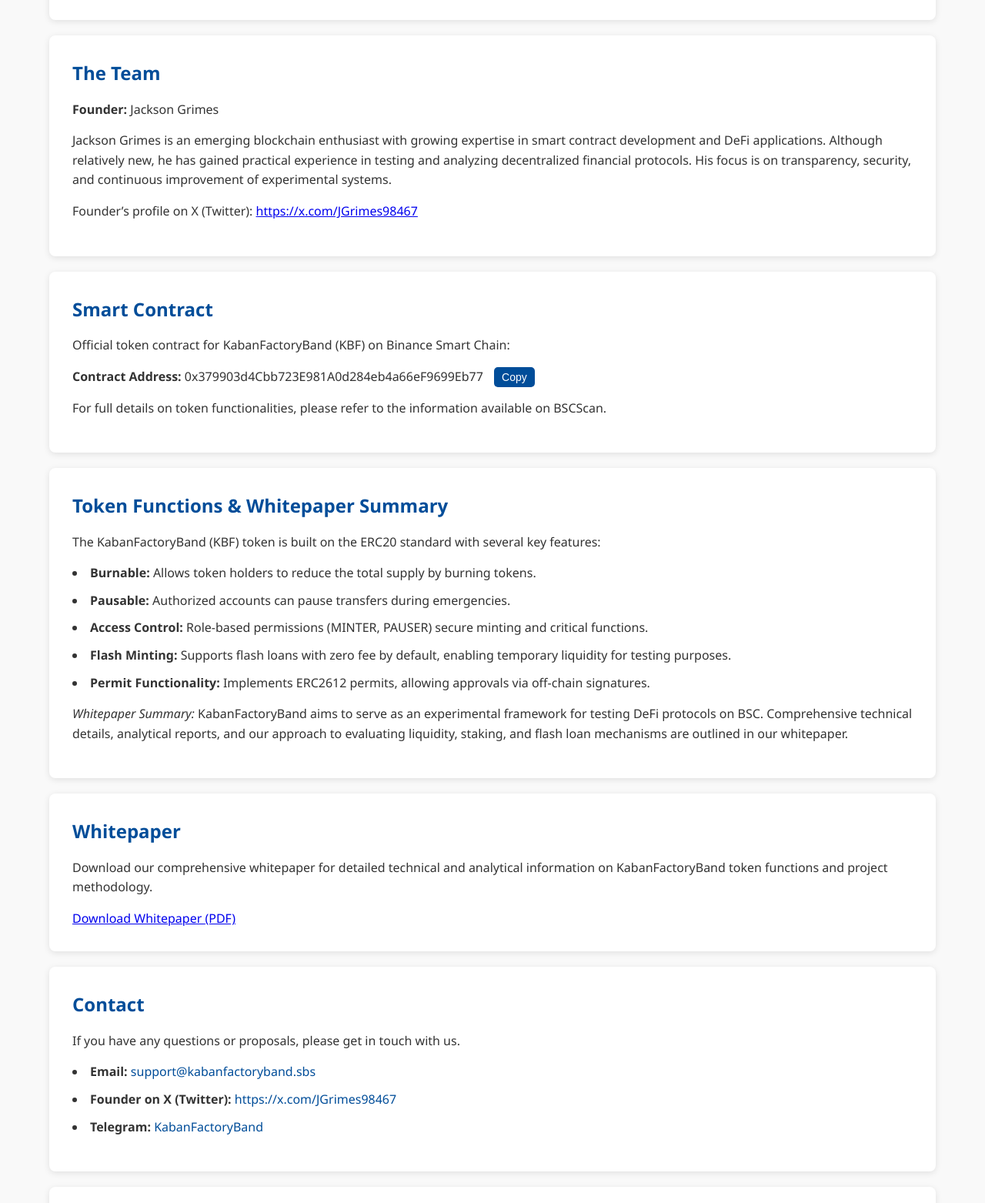
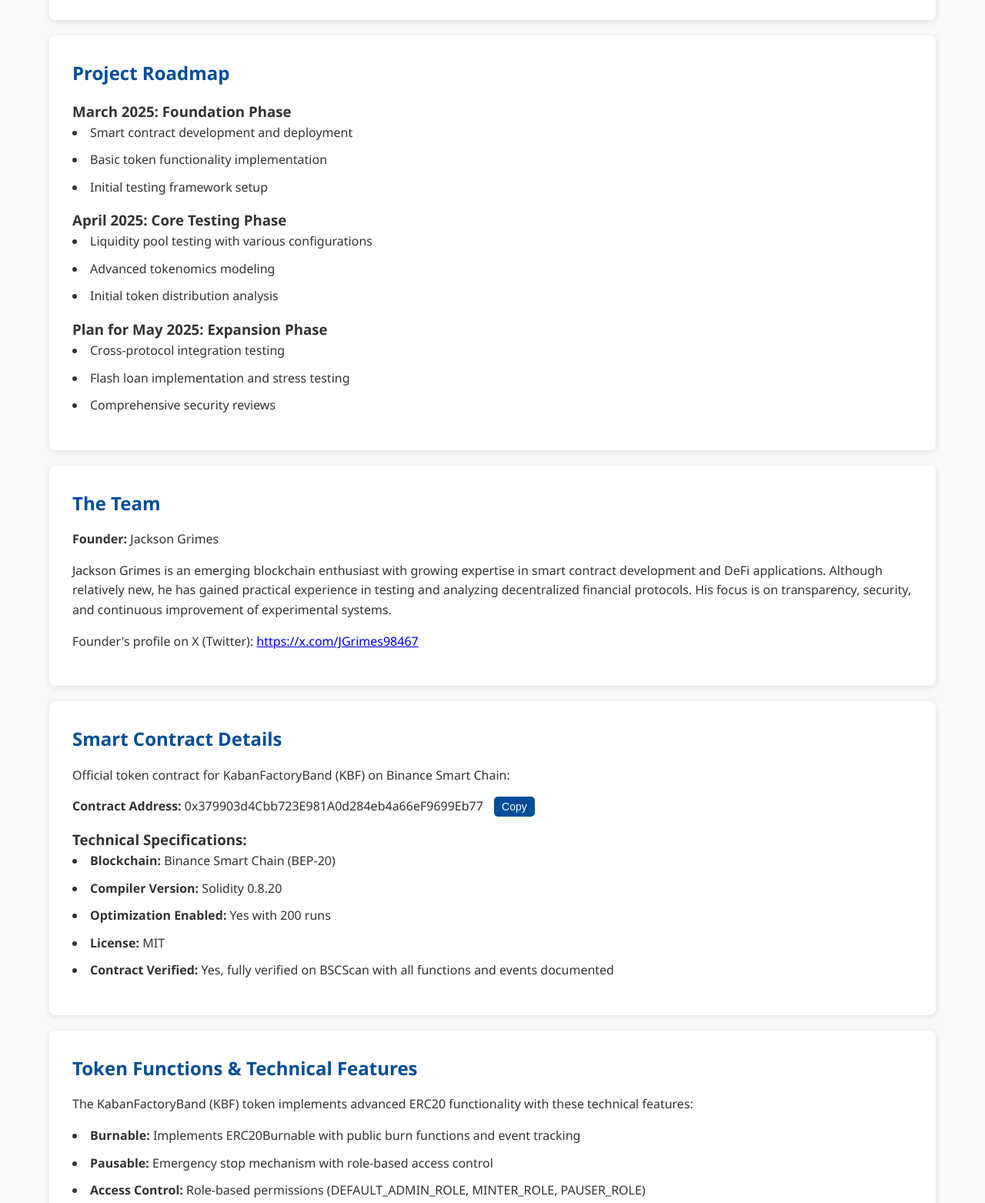
Before and after one commit to bitfox79/KabanFactoryBand, a plain HTML site: page index.html in a window 1280 px wide. Shown: the part 700-2263 px from the top of the page at 77% size. Drawn offline with Linux system fonts and the light colour scheme.

Commit message:
Update index.html
обновление инфы от дипсик

```diff
--- a/index.html
+++ b/index.html
@@ -39,6 +39,35 @@
       </p>
     </section>
 
+    <!-- Project Roadmap -->
+    <section id="roadmap" class="section">
+      <h2>Project Roadmap</h2>
+      <div class="roadmap-item">
+        <h3>March 2025: Foundation Phase</h3>
+        <ul>
+          <li>Smart contract development and deployment</li>
+          <li>Basic token functionality implementation</li>
+          <li>Initial testing framework setup</li>
+        </ul>
+      </div>
+      <div class="roadmap-item">
+        <h3>April 2025: Core Testing Phase</h3>
+        <ul>
+          <li>Liquidity pool testing with various configurations</li>
+          <li>Advanced tokenomics modeling</li>
+          <li>Initial token distribution analysis</li>
+        </ul>
+      </div>
+      <div class="roadmap-item">
+        <h3>Plan for May 2025: Expansion Phase</h3>
+        <ul>
+          <li>Cross-protocol integration testing</li>
+          <li>Flash loan implementation and stress testing</li>
+          <li>Comprehensive security reviews</li>
+        </ul>
+      </div>
+    </section>
+
     <!-- Team Section -->
     <section id="team" class="section">
       <h2>The Team</h2>
@@ -49,48 +78,80 @@
         Jackson Grimes is an emerging blockchain enthusiast with growing expertise in smart contract development and DeFi applications. Although relatively new, he has gained practical experience in testing and analyzing decentralized financial protocols. His focus is on transparency, security, and continuous improvement of experimental systems.
       </p>
       <p>
-        Founder’s profile on X (Twitter): <a href="https://x.com/JGrimes98467" target="_blank">https://x.com/JGrimes98467</a>
+        Founder's profile on X (Twitter): <a href="https://x.com/JGrimes98467" target="_blank">https://x.com/JGrimes98467</a>
       </p>
     </section>
 
     <!-- Contract Section -->
     <section id="contract" class="section">
-      <h2>Smart Contract</h2>
+      <h2>Smart Contract Details</h2>
       <p>Official token contract for KabanFactoryBand (KBF) on Binance Smart Chain:</p>
       <p><strong>Contract Address:</strong>
         <span id="contract-address">0x379903d4Cbb723E981A0d284eb4a66eF9699Eb77</span>
         <button class="copy-btn" onclick="copyToClipboard()">Copy</button>
       </p>
-      <p>
-        For full details on token functionalities, please refer to the information available on BSCScan.
-      </p>
+      <h3>Technical Specifications:</h3>
+      <ul>
+        <li><strong>Blockchain:</strong> Binance Smart Chain (BEP-20)</li>
+        <li><strong>Compiler Version:</strong> Solidity 0.8.20</li>
+        <li><strong>Optimization Enabled:</strong> Yes with 200 runs</li>
+        <li><strong>License:</strong> MIT</li>
+        <li><strong>Contract Verified:</strong> Yes, fully verified on BSCScan with all functions and events documented</li>
+      </ul>
     </section>
 
     <!-- Token Functions Section -->
     <section id="token-functions" class="section">
-      <h2>Token Functions & Whitepaper Summary</h2>
+      <h2>Token Functions & Technical Features</h2>
       <p>
-        The KabanFactoryBand (KBF) token is built on the ERC20 standard with several key features:
+        The KabanFactoryBand (KBF) token implements advanced ERC20 functionality with these technical features:
       </p>
       <ul>
-        <li><strong>Burnable:</strong> Allows token holders to reduce the total supply by burning tokens.</li>
-        <li><strong>Pausable:</strong> Authorized accounts can pause transfers during emergencies.</li>
-        <li><strong>Access Control:</strong> Role-based permissions (MINTER, PAUSER) secure minting and critical functions.</li>
-        <li><strong>Flash Minting:</strong> Supports flash loans with zero fee by default, enabling temporary liquidity for testing purposes.</li>
-        <li><strong>Permit Functionality:</strong> Implements ERC2612 permits, allowing approvals via off-chain signatures.</li>
+        <li><strong>Burnable:</strong> Implements ERC20Burnable with public burn functions and event tracking</li>
+        <li><strong>Pausable:</strong> Emergency stop mechanism with role-based access control</li>
+        <li><strong>Access Control:</strong> Role-based permissions (DEFAULT_ADMIN_ROLE, MINTER_ROLE, PAUSER_ROLE)</li>
+        <li><strong>Flash Minting:</strong> Supports ERC3156 flash loans with configurable fees (currently set to 0%)</li>
+        <li><strong>Permit Functionality:</strong> Implements EIP-2612 permits for gasless approvals</li>
       </ul>
-      <p>
-        <em>Whitepaper Summary:</em> KabanFactoryBand aims to serve as an experimental framework for testing DeFi protocols on BSC. Comprehensive technical details, analytical reports, and our approach to evaluating liquidity, staking, and flash loan mechanisms are outlined in our whitepaper.
-      </p>
+    </section>
+
+    <!-- Token Metrics -->
+    <section id="metrics" class="section">
+      <h2>Token Metrics</h2>
+      <ul>
+        <li><strong>Total Initial Supply:</strong> 100,000,000 KBF</li>
+        <li><strong>Decimals:</strong> 18</li>
+        <li><strong>Max Supply:</strong> Unlimited (with controlled minting via MINTER_ROLE)</li>
+        <li><strong>Deflationary Mechanism:</strong> Voluntary token burning supported</li>
+      </ul>
+    </section>
+
+    <!-- Security Section -->
+    <section id="security" class="section">
+      <h2>Security Information</h2>
+      <p>The KabanFactoryBand smart contract has been fully verified on BSCScan. Verification includes:</p>
+      <ul>
+        <li>Complete source code verification matching deployed bytecode</li>
+        <li>ABI documentation for all contract functions</li>
+        <li>Event logging for all significant contract actions</li>
+        <li>Transparent contract interactions visible on blockchain explorers</li>
+      </ul>
+      <p>Users can directly interact with the verified contract through the BSCScan interface.</p>
     </section>
 
     <!-- Whitepaper Section -->
     <section id="whitepaper" class="section">
-      <h2>Whitepaper</h2>
+      <h2>Technical Documentation</h2>
       <p>
-        Download our comprehensive whitepaper for detailed technical and analytical information on KabanFactoryBand token functions and project methodology.
+        Our comprehensive documentation details the technical architecture and research methodology:
       </p>
-      <a href="whitepaper.pdf" class="download-btn" download>Download Whitepaper (PDF)</a>
+      <ul>
+        <li>Complete smart contract technical reference</li>
+        <li>Testing framework specifications</li>
+        <li>Protocol interaction case studies</li>
+        <li>Tokenomics analysis</li>
+      </ul>
+      <a href="whitepaper.pdf" class="download-btn" download>Download Documentation (PDF)</a>
     </section>
 
     <!-- Contact Section -->
@@ -107,16 +168,22 @@
     <!-- News Section -->
     <section id="news" class="section">
       <h2>Latest Updates</h2>
-      <p>
-        All the latest news, updates, and analytical reports are published on our website and official Telegram channel. Stay tuned for continuous updates!
-      </p>
+      <div class="update">
+        <h3>March 2025</h3>
+        <p>Smart contract successfully deployed to Binance Smart Chain mainnet.</p>
+      </div>
+      <div class="update">
+        <h3>April 2025</h3>
+        <p>Initial testing phase completed with positive results.</p>
+      </div>
     </section>
   </main>
 
   <footer class="footer">
     <div class="container">
       <p>&copy; 2025 KabanFactoryBand (KBF). All rights reserved.</p>
-      <a href="images/logoSVG.svg" class="logo-button" download>Logo</a>
+      <p><strong>Disclaimer:</strong> KabanFactoryBand is an experimental project for research purposes only.</p>
+      <a href="images/logoSVG.svg" class="logo-button" download>Download Logo</a>
     </div>
   </footer>
 
```
